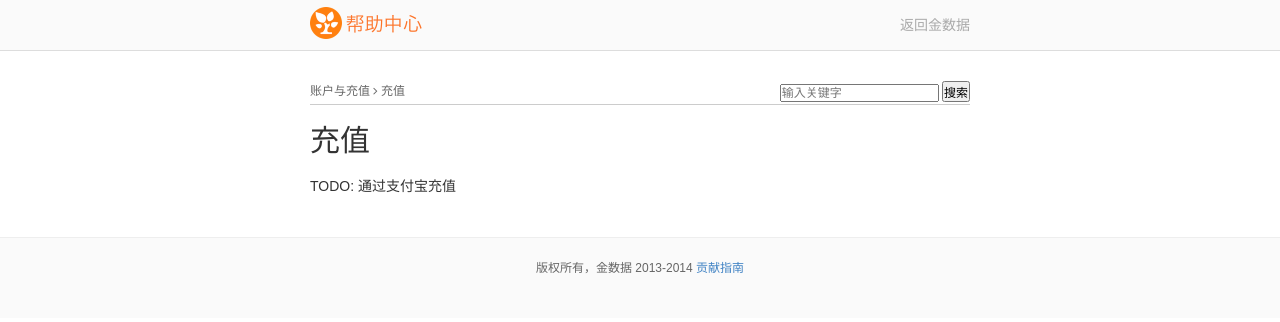
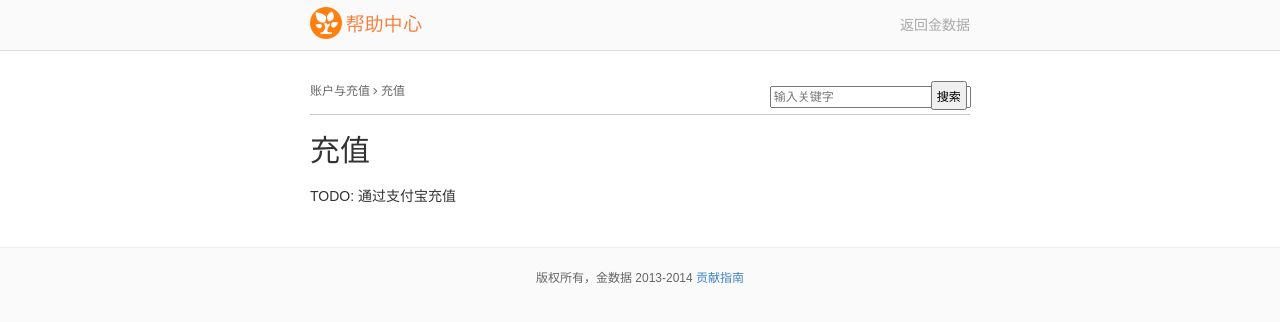
Before and after one commit to jinshuju/help.jinshuju.net, a Jekyll site: the page built from _posts/2014-2-7-recharge.md, in a window 1280 px wide. Shown: the top 322 px of the page. Built offline with Jekyll 4.4.1, drawn with Linux system fonts in a browser that asks for light colours; Markdown is read by kramdown in place of the engine named in the settings.

Commit message:
change search box style

```diff
--- a/_layouts/post.html
+++ b/_layouts/post.html
@@ -12,14 +12,10 @@ layout: default
     <i class="fa fa-angle-right"></i> {{ page.title }}
   </div>
   <div class="page_search">
-    <form role="search" method="get" class="navbar-form navbar-right " action="https://www.google.com/search">
-      <div class="input-group">
+    <form role="search" method="get" class="form-search-page" action="https://www.google.com/search">
       <input type="search" value="" name="q" class="search-field form-control" placeholder="输入关键字">
       <input type="hidden" name="sitesearch" value="help2.jinshuju.net">
-      <span class="input-group-btn">
-        <button type="submit" class="search-submit btn btn-default">搜索</button>
-      </span>
-      </div>
+      <button type="submit" class="search-submit">搜索</button>
     </form>
   </div>
 
--- a/css/main.css
+++ b/css/main.css
@@ -171,6 +171,10 @@ a:hover   { color: #4183c4; }
   margin-top: 20px;
 }
 
+.quickstart a:hover {
+  color: #4A7EFF;
+}
+
 .quickstart .col, .quickstart .last {
   float: left;
   width: 206px;
@@ -197,6 +201,7 @@ a:hover   { color: #4183c4; }
   margin-top: 30px;
   border-bottom: 1px solid #ccc;
   font-size: 12px;
+  padding-bottom: 4px;
 }
 
 .info .page_info {
@@ -330,3 +335,24 @@ a:hover   { color: #4183c4; }
   padding-bottom: 4px;
   border-bottom: 1px solid #ddd;
 }
+
+.form-search-home input{
+  padding: 4px;
+  width: 596px;
+  padding-right: 48px;
+}
+
+.form-search-home button {
+  padding: 6px;
+  margin-left: -49px;
+}
+
+.form-search-page input{
+  padding: 2px;
+  padding-right: 40px;
+}
+
+.form-search-page button{
+  padding: 4px;
+  margin-left: -40px;
+}
```
Also changed, not shown: index.html (+8 -16 lines).
